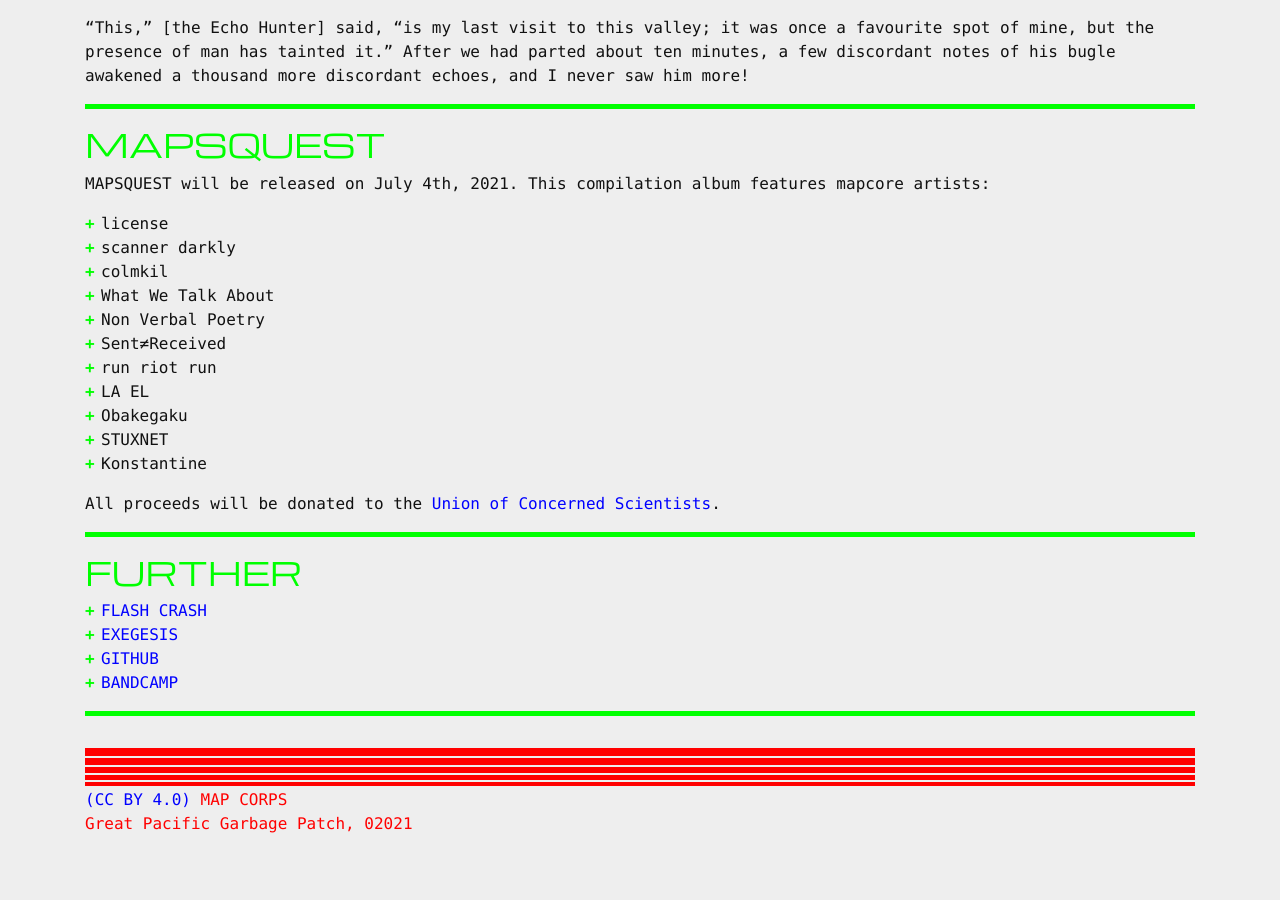
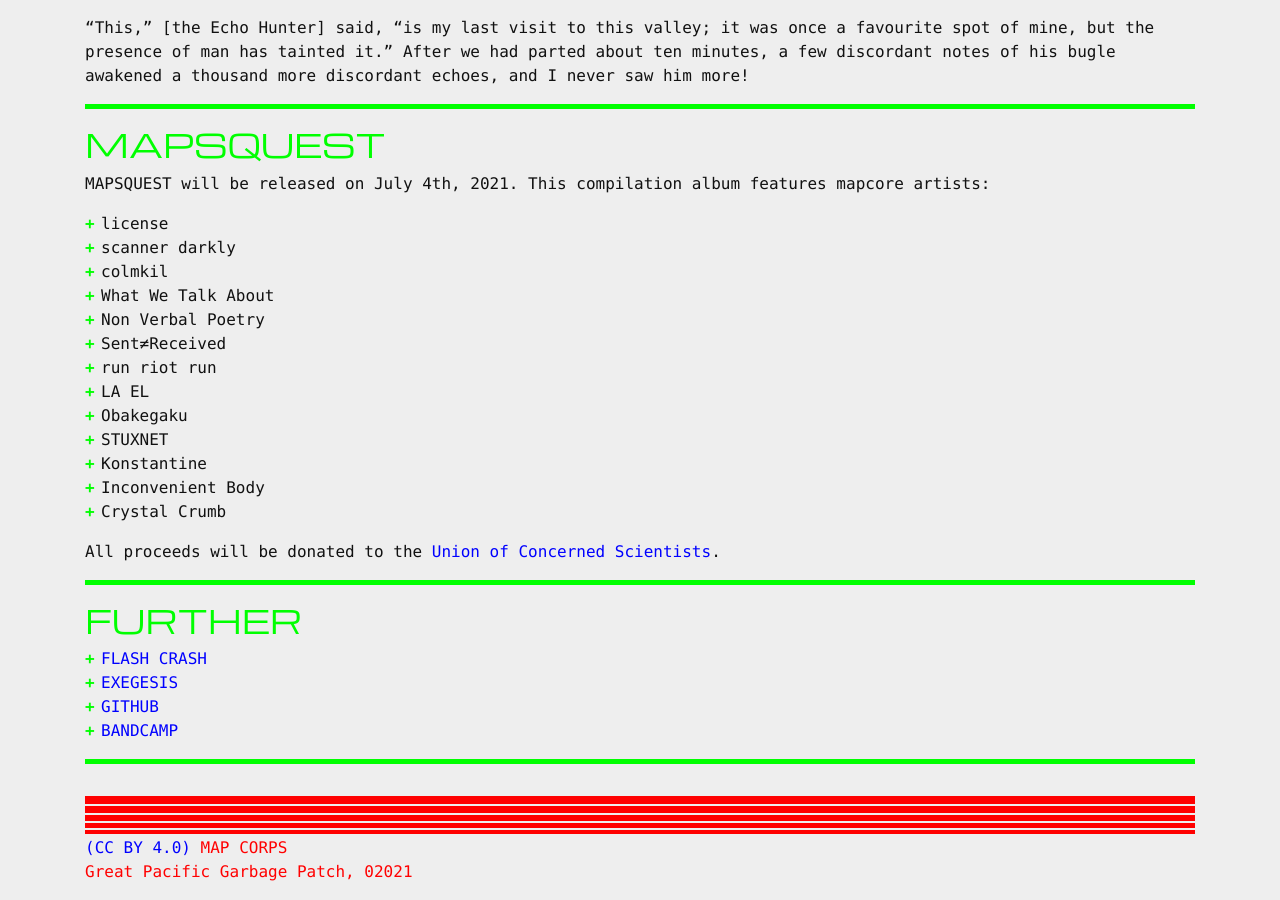
Before and after one commit to northern-information/mapcorps.net, a Jekyll site: the page built from index.md, in a window 1280 px wide and 900 px high, scrolled down 836 px. Built offline with Jekyll 4.4.1, drawn with Linux system fonts in a browser that asks for light colours; before the commit the page ends 1688 px from its top, so only the background shows below that.

Commit message:
Update index.md

```diff
--- a/index.md
+++ b/index.md
@@ -30,6 +30,8 @@
  - Obakegaku
  - STUXNET
  - Konstantine
+ - Inconvenient Body
+ - Crystal Crumb
 
 All proceeds will be donated to the <a href="https://www.ucsusa.org/">Union of Concerned Scientists</a>.
 
```
